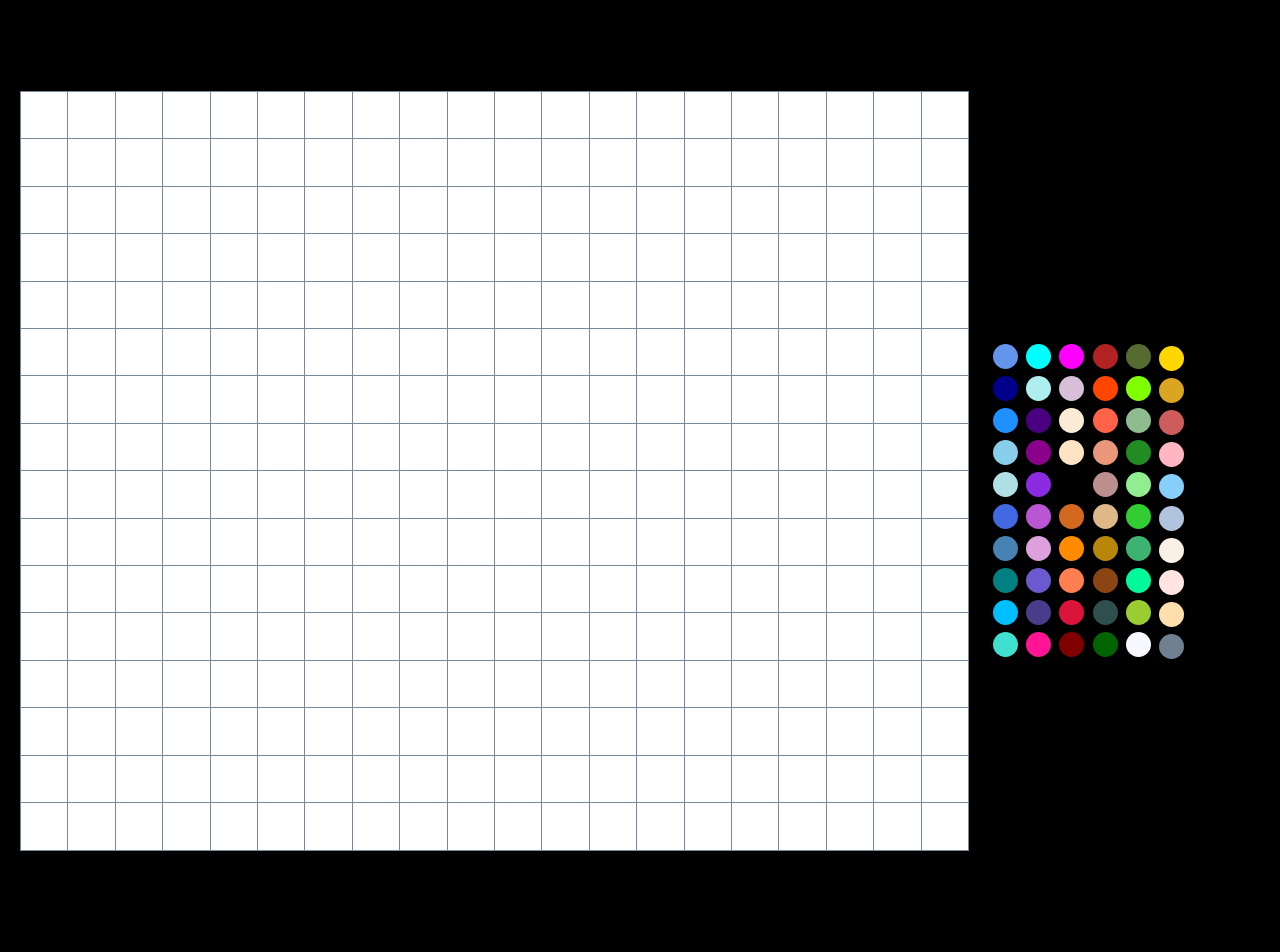
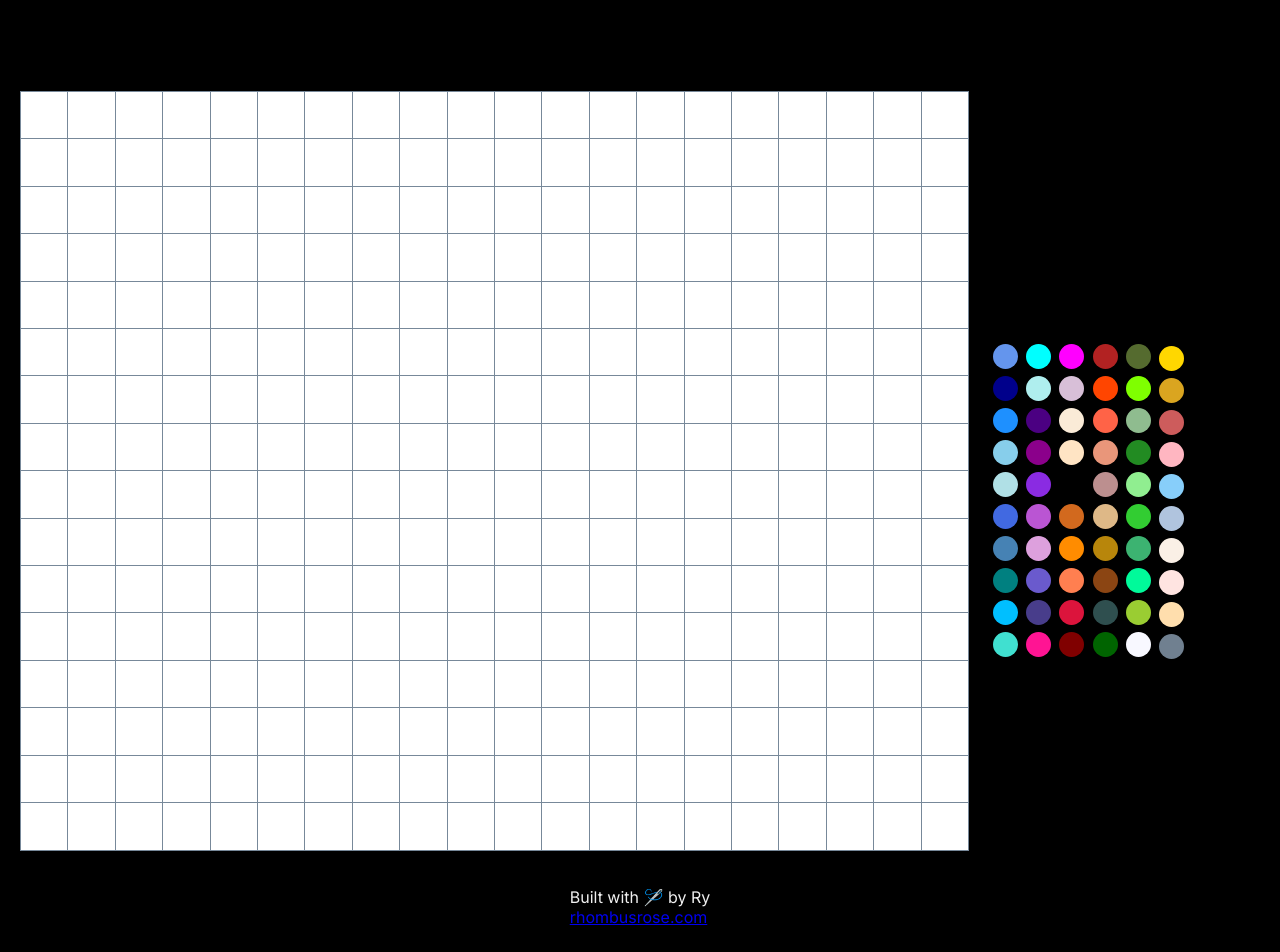
Before and after one commit to rdkulp/next-stitch, a Next.js app: page / in a window 1280 px wide. Shown: the top 952 px of the page. Built offline with nearby package versions, Linux system fonts and the light colour scheme.

Commit message:
Add a footer

```diff
--- a/app/globals.css
+++ b/app/globals.css
@@ -3,9 +3,13 @@ body {
   font-family: sans-serif;
   margin: 72px 0 72px;
   padding: 0;
-  color: #000;
+  color: #efefef;
 }
 
+footer {
+  display: flex;
+  justify-content: center;
+}
 
 button {
   border: none;
--- a/app/layout.tsx
+++ b/app/layout.tsx
@@ -5,8 +5,8 @@ import "./globals.css";
 const inter = Inter({ subsets: ["latin"] });
 
 export const metadata: Metadata = {
-  title: "Create Next App",
-  description: "Generated by create next app",
+  title: "Cross Stitch Pattern Maker",
+  description: "This is a cross stitch pattern maker built with Next and Typescript and deployed using Vercel.",
 };
 
 export default function RootLayout({
--- a/app/page.tsx
+++ b/app/page.tsx
@@ -2,8 +2,17 @@ import Board from "@/components/board";
 
 export default function Home() {
   return (
-    <main>
-      <Board />
-    </main>
+    <>
+      <main>
+        <Board />
+      </main>
+      <footer>
+        <p>
+          Built with 🪡 by Ry
+          <br />
+          <a href="https://rhombusrose.com">rhombusrose.com</a>
+        </p>
+      </footer>
+    </>
   );
 }
```
